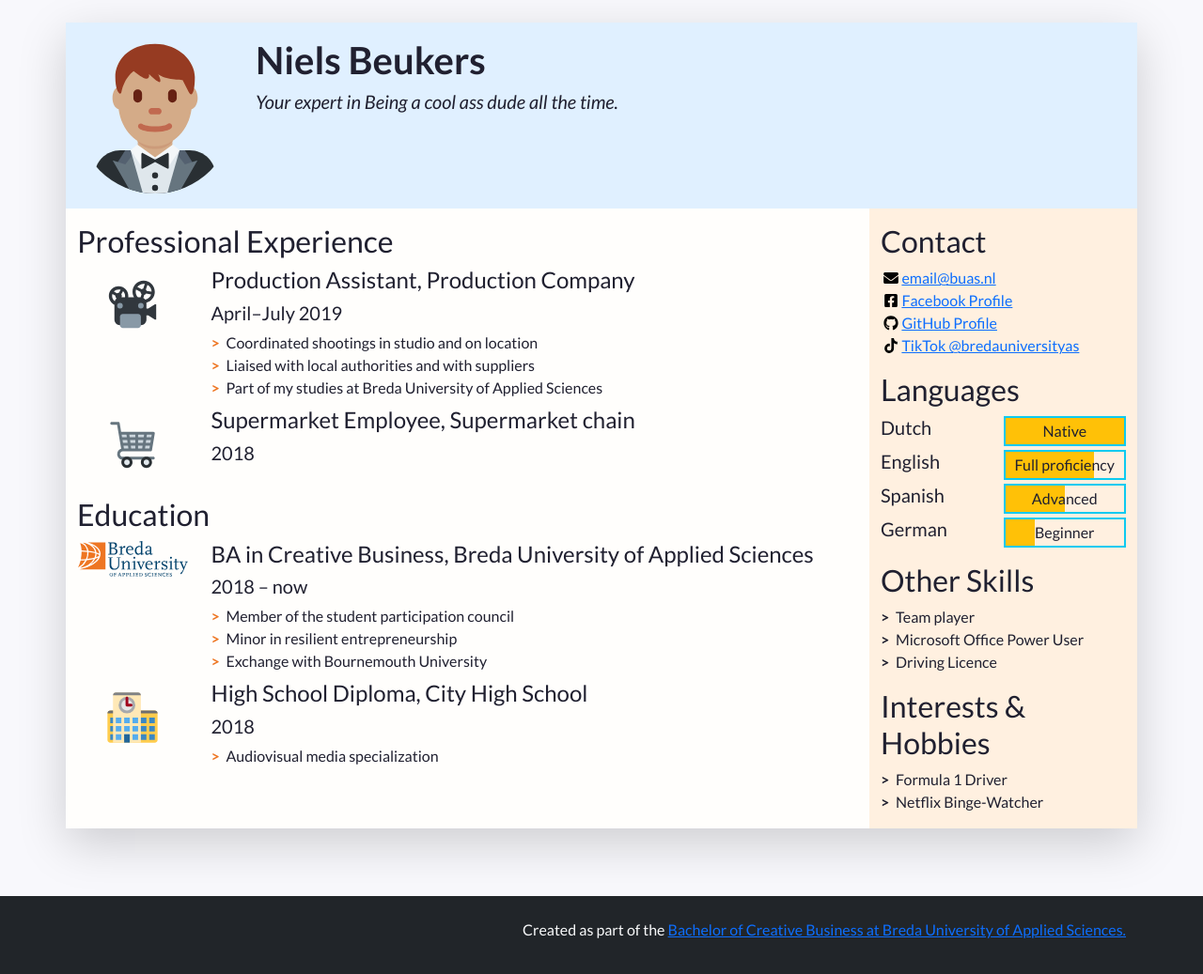
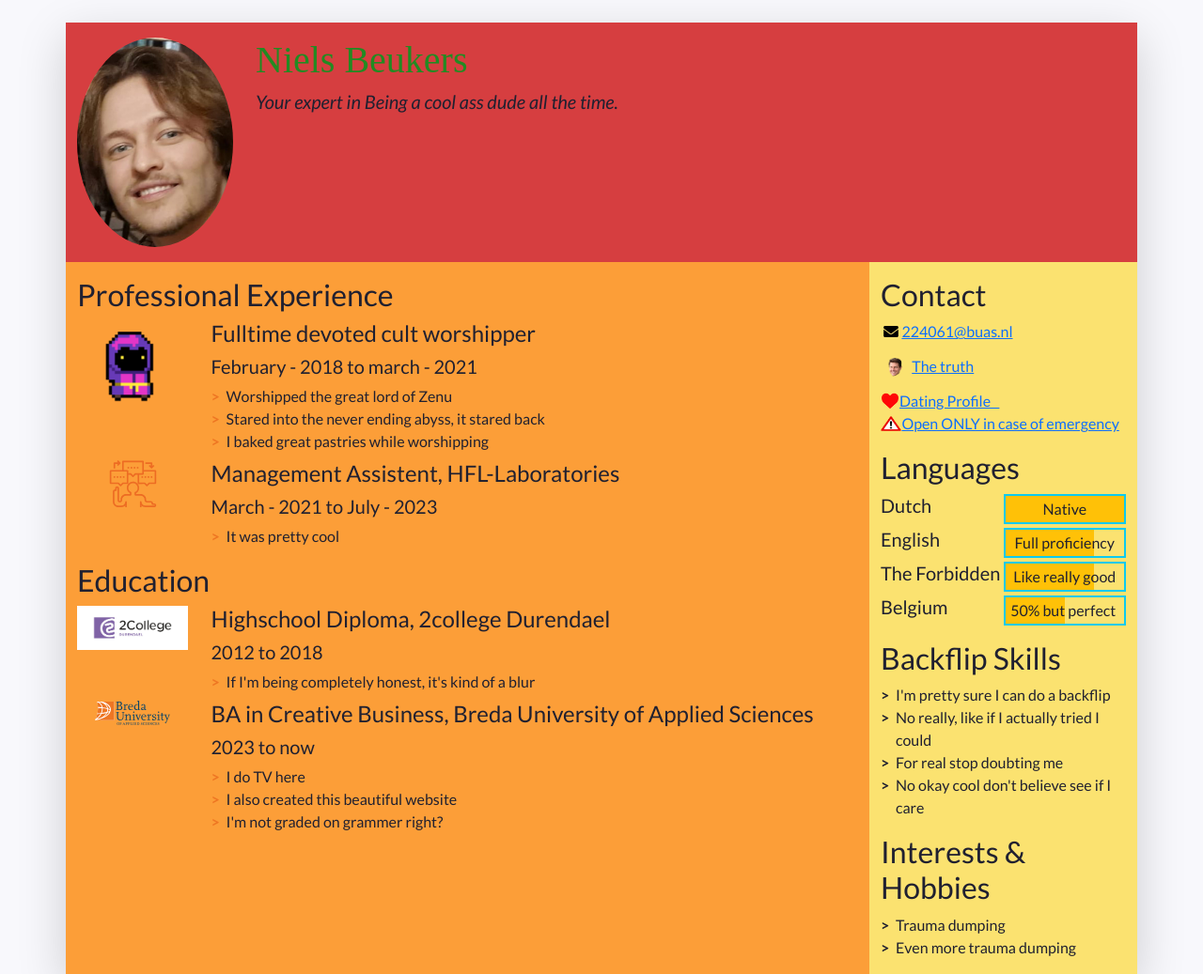
Before and after one commit to NielsBeukers2000/Bongus, a plain HTML site: page index.html in a window 1280 px wide. Shown: the top 1037 px of the page at 94% size. Drawn offline with nearby package versions, Linux system fonts and the light colour scheme; a web font is replaced by a local one.

Commit message:
update github

```diff
--- a/css/styles.css
+++ b/css/styles.css
@@ -2,6 +2,7 @@
 
 /* Import declaration to use Google Fonts - check https://fonts.google.com/ for details */
 @import url('https://fonts.googleapis.com/css2?family=Lato:ital,wght@0,400;0,700;1,400;1,700&display=swap');
+@import url('https://fonts.googleapis.com/css2?family=Oi&display=swap');
 
 /* Styles for the body */
 
@@ -14,15 +15,15 @@ body {
 /* Styles for custom classes in the document. (There are more, try to find them out!) */
 
 .resume-header {
-    background-color: #e0f0ff;
+    background-color: #D63E40;
 }
 
 .resume-main {
-	background-color: #fffefc;
+	background-color: #FC9E38;
 }
 
 .resume-aside {
-	background-color: #fff0e0;
+	background-color: #FBE270;
 }
 
 /* Styles for lists in the document */
@@ -49,3 +50,16 @@ body {
 	height: 1em;
 	flex-basis: 1.4em;
 }
+
+.my-special-font {
+	font-family: "Oi", serif;
+	color: forestgreen
+}
+
+.tom-cruise-icon {
+	height: 50px;
+}
+
+.heart-icon{
+	height: 20px;
+}
--- a/index.html
+++ b/index.html
@@ -43,13 +43,13 @@
             "w-100" makes sure the image takes the full width of the column it's in
             "rounded-circle" cuts a circle around the image
           -->
-          <img class="w-100 rounded-circle my-3" src="images/portrait.svg" alt="Portrait of Firstname Lastname" width="160">
+          <img class="w-100 rounded-circle my-3" src="images/fotomezelf.jpg" alt="Portrait of Firstname Lastname" width="160">
         </div>
         <!--
           A container to wrap around your name and tagline. Full-width at small size, then columns of increasing size.
         -->
         <div class="col-12 col-sm-8 col-md-9 col-lg-10 my-3 header-content">
-          <h1 class="fw-bolder">Niels Beukers</h1>
+          <h1 class="my-special-font">Niels Beukers</h1>
           <h5 class="fst-italic tagline">Your expert in Being a cool ass dude all the time.</h5>
         </div>
       </header>
@@ -81,16 +81,16 @@
               <li class="biography-item row mb-2">
                 <!-- We're using a grid inside a grid so we can align logos and text -->
                 <div class="logo-container col-3 col-sm-2 col-md-3 col-lg-2">
-                  <img class="biography-logo mw-100 d-block mx-auto" src="images/employers/projector.svg" alt="Company logo" width="80">
+                  <img src="images/icons/cultist.png" alt="Company logo" width="98" height="100" class="biography-logo mw-100 d-block mx-auto">
                 </div>
                 <div class="biography-contents col-9 col-sm-10 col-md-9 col-lg-10">
-                  <h4>Production Assistant, Production Company</h4>
-                  <h5>April&ndash;July 2019</h5>
+                  <h4>Fulltime devoted cult worshipper&nbsp; &nbsp;&nbsp;</h4>
+                  <h5>February - 2018 to march - 2021</h5>
                   <!-- Use the list below to talk about your achievements -->
                   <ul class="biography-details list-unstyled">
-                    <li>Coordinated shootings in studio and on location</li>
-                    <li>Liaised with local authorities and with suppliers</li>
-                    <li>Part of my studies at Breda University of Applied Sciences</li>
+                    <li>Worshipped the great lord of Zenu</li>
+                    <li>Stared into the never ending abyss, it stared back&nbsp;</li>
+                    <li>I baked great pastries while worshipping&nbsp; &nbsp; &nbsp; &nbsp; &nbsp;&nbsp;</li>
                   </ul>
                 </div>
               </li>
@@ -99,12 +99,14 @@
               <li class="biography-item row mb-2">
                 <div class="logo-container col-3 col-sm-2 col-md-3 col-lg-2">
                 <!-- We're using a grid inside a grid so we can align logos and text -->
-                  <img class="biography-logo mw-100 d-block mx-auto" src="images/employers/trolley.svg" alt="Company logo" width="80">
+                  <img src="images/icons/assistent.svg" alt="Company logo" width="51" height="50" class="biography-logo mw-100 d-block mx-auto">
                 </div>
                 <div class="biography-contents col-9 col-sm-10 col-md-9 col-lg-10">
-                  <h4>Supermarket Employee, Supermarket chain</h4>
-                  <h5>2018</h5>
-                  <!-- This entry doesn't have a list of achievements, but you can copy-paste the one from above -->
+                  <h4>Management Assistent, HFL-Laboratories&nbsp; &nbsp;</h4>
+                  <h5>March - 2021 to July - 2023&nbsp; &nbsp;</h5>
+					<ul class="biography-details list-unstyled">
+                    <li>It was pretty cool</li>
+                  </ul>
                 </div>
               </li>
 
@@ -120,16 +122,14 @@
               <!-- Top item in education. And by "top", I mean a Bachelor in Creative Business at BUas. -->
               <li class="biography-item row mb-2">
                 <div class="logo-container col-3 col-sm-2 col-md-3 col-lg-2">
-                  <img class="biography-logo mw-100 d-block mx-auto" src="images/schools/logo-buas.svg" alt="School logo" width="120">
+                  <img src="images/schools/durendael.jpg" alt="School logo" width="122" class="biography-logo mw-100 d-block mx-auto">
                 </div>
                 <div class="biography-contents col-9 col-sm-10 col-md-9 col-lg-10">
-                  <h4>BA in Creative Business, Breda University of Applied Sciences</h4>
-                  <h5>2018&nbsp;&ndash;&nbsp;now</h5>
+                  <h4>Highschool Diploma, 2college Durendael</h4>
+                  <h5>2012 to 2018</h5>
                   <!-- Use the list below to talk about minors, exchanges, extra-curricular activities. -->
                   <ul class="biography-details list-unstyled">
-                    <li>Member of the student participation council</li>
-                    <li>Minor in resilient entrepreneurship</li>
-                    <li>Exchange with Bournemouth University</li>
+                    <li>If I'm being completely honest, it's kind of a blur</li>
                   </ul>
                 </div>
               </li>
@@ -137,13 +137,15 @@
               <!-- 2nd item in education -->
               <li class="biography-item row mb-2">
                 <div class="logo-container col-3 col-sm-2 col-md-3 col-lg-2">
-                  <img class="biography-logo mw-100 d-block mx-auto" src="images/schools/school.svg" alt="School logo" width="80">
+                  <img class="biography-logo mw-100 d-block mx-auto" src="images/schools/logobuas.svg" alt="School logo" width="80">
                 </div>
                 <div class="biography-contents col-9 col-sm-10 col-md-9 col-lg-10">
-                  <h4>High School Diploma, City High School</h4>
-                  <h5>2018</h5>
+                  <h4>BA in Creative Business, Breda University of Applied Sciences</h4>
+                  <h5>2023 to now</h5>
                   <ul class="biography-details list-unstyled">
-                    <li>Audiovisual media specialization</li>
+                    <li>I do TV here</li>
+					<li>I also created this beautiful website</li>
+					<li>I'm not graded on grammer right?</li>
                   </ul>
                 </div>
               </li>
@@ -172,27 +174,26 @@
             -->
             <ul class="contact-list list-unstyled">
               <li class="contact-item">
-                <a class="d-flex align-items-center" href="mailto:email@buas.nl" target="_blank">
+                <a class="d-flex align-items-center" href="224061@buas.nl" target="_blank">
                   <img class="contact-icon" src="images/icons/envelope.svg" alt="Email">
-                  email@buas.nl
+                  224061@buas.nl
                 </a>
               </li>
               <li class="contact-item">
-                <a class="d-flex align-items-center" href="https://facebook.com/" target="_blank">
-                  <img class="contact-icon" src="images/icons/facebook.svg" alt="Facebook">
-                  Facebook Profile
+                <a class="d-flex align-items-center" href="https://www.scientology.org/" target="_blank">
+                  <img src="images/icons/tomcruise.webp" alt="Facebook" class="tom-cruise-icon">
+                  The truth
                 </a>
               </li>
               <li class="contact-item">
-                <a class="d-flex align-items-center" href="https://github.com/" target="_blank">
-                  <img class="contact-icon" src="images/icons/github.svg" alt="LinkedIn">
-                  GitHub Profile
-                </a>
+                <a class="d-flex align-items-center" href="https://www.farmersonly.com/" target="_blank">
+                  <img class="heart-icon" src="images/icons/heart.webp" alt="LinkedIn">
+                Dating Profile&nbsp; &nbsp; </a>
               </li>
               <li class="contact-item">
-                <a class="d-flex align-items-center" href="https://www.tiktok.com/@bredauniversityas" target="_blank">
-                  <img class="contact-icon" src="images/icons/tiktok.svg" alt="Mobile Phone">
-                  TikTok @bredauniversityas
+                <a class="d-flex align-items-center" href="https://www.youtube.com/watch?v=dQw4w9WgXcQ&ab_channel=RickAstley" target="_blank">
+                  <img class="contact-icon" src="images/icons/danger.webp" alt="Mobile Phone">
+                  Open ONLY in case of emergency
                 </a>
               </li>
             </ul>
@@ -221,19 +222,19 @@
                 </div>
               </li>
               <li class="language-item d-flex mb-1">
-                <h5 class="language-name w-50">Spanish</h5>
+                <h5 class="language-name w-50">The Forbidden</h5>
+                <div class="language-level w-50 border border-info border-2 position-relative">
+                  <!-- The div below is a progress bar. Choose between w-25, w-50, w-75 and w-100 to show your level of fluency -->
+                  <div class="language-progress position-absolute bg-warning h-100 w-75"></div>
+                  <h6 class="position-absolute w-100 text-center top-0 py-1">Like really good</h6>
+                </div>
+              </li>
+              <li class="language-item d-flex mb-1">
+                <h5 class="language-name w-50">Belgium</h5>
                 <div class="language-level w-50 border border-info border-2 position-relative">
                   <!-- The div below is a progress bar. Choose between w-25, w-50, w-75 and w-100 to show your level of fluency -->
                   <div class="language-progress position-absolute bg-warning h-100 w-50"></div>
-                  <h6 class="position-absolute w-100 text-center top-0 py-1">Advanced</h6>
-                </div>
-              </li>
-              <li class="language-item d-flex mb-1">
-                <h5 class="language-name w-50">German</h5>
-                <div class="language-level w-50 border border-info border-2 position-relative">
-                  <!-- The div below is a progress bar. Choose between w-25, w-50, w-75 and w-100 to show your level of fluency -->
-                  <div class="language-progress position-absolute bg-warning h-100 w-25"></div>
-                  <h6 class="position-absolute w-100 text-center top-0 py-1">Beginner</h6>
+                  <h6 class="position-absolute w-100 text-center top-0 py-1">50% but perfect&nbsp;</h6>
                 </div>
               </li>
             </ul>
@@ -242,11 +243,12 @@
           <!-- End of contact details, moving on to other skills -->
 
           <section class="my-3 aside-section">
-            <h2>Other Skills</h2>
+            <h2>Backflip Skills</h2>
             <ul class="skill-list list-unstyled">
-              <li class="skill-item">Team player</li>
-              <li class="skill-item">Microsoft Office Power User</li>
-              <li class="skill-item">Driving Licence</li>
+              <li class="skill-item">I'm pretty sure I can do a backflip&nbsp;&nbsp;</li>
+              <li class="skill-item">No really, like if I actually tried I could&nbsp; &nbsp;&nbsp;&nbsp;</li>
+              <li class="skill-item">For real stop doubting me&nbsp;&nbsp;</li>
+				<li class="skill-item">No okay cool don't believe see if I care&nbsp; &nbsp; &nbsp;&nbsp;</li>
             </ul>
           </section>
 
@@ -255,8 +257,8 @@
           <section class="my-3 aside-section">
             <h2>Interests &amp; Hobbies</h2>
             <ul class="skill-list list-unstyled">
-              <li class="skill-item">Formula 1 Driver</li>
-              <li class="skill-item">Netflix Binge-Watcher</li>
+              <li class="skill-item">Trauma dumping&nbsp;</li>
+              <li class="skill-item">Even more trauma dumping&nbsp;</li>
             </ul>
           </section>
 
```
Also changed, not shown: images/fotomezelf.jpg (added), images/icons/assistent.svg (added), images/icons/cultist.png (added), images/icons/danger.webp (added), images/icons/heart.webp (added), images/icons/tomcruise.webp (added), images/schools/durendael.jpg (added), images/schools/logobuas.svg (renamed from images/schools/logo-buas.svg), images/warehouseworker.jpg (added).
